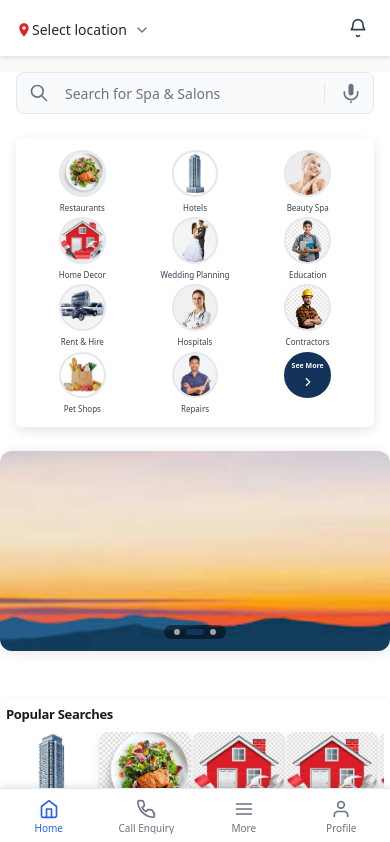
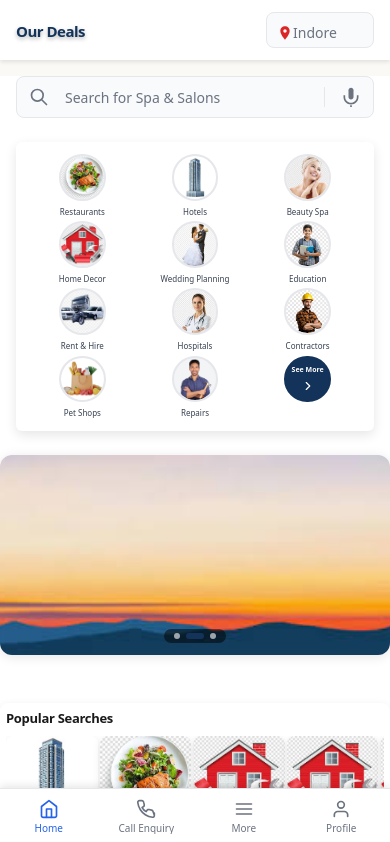
Before and after one commit to aditi1717/Our-deals, a React (Vite) app: page / in a window 390 px wide. Shown: the top 842 px of the page. Built offline with nearby package versions, Linux system fonts and the light colour scheme.

Commit message:
fix zooms

```diff
--- a/src/components/Header.css
+++ b/src/components/Header.css
@@ -144,6 +144,27 @@
     align-items: center;
   }
 
+  .logo-section {
+    display: flex;
+  }
+
+  .app-logo {
+    font-size: clamp(20px, 5vw, 28px);
+  }
+
+  .location-selector-mobile {
+    display: flex;
+    align-items: center;
+    gap: 4px;
+    cursor: pointer;
+    position: relative;
+    padding: 0;
+    border-radius: 0;
+    transition: background-color 0.2s;
+    height: auto;
+    line-height: 1.5;
+  }
+
   .location-selector {
     display: flex;
     align-items: center;
@@ -157,7 +178,8 @@
     line-height: 1.5;
   }
 
-  .location-selector:hover {
+  .location-selector:hover,
+  .location-selector-mobile:hover {
     background-color: transparent;
   }
 
@@ -178,8 +200,8 @@
     font-weight: 500;
     color: #1f2937;
     width: auto;
-    max-width: 100px;
-    min-width: 60px;
+    max-width: 70px;
+    min-width: 50px;
     padding: 0;
     margin: 0;
     cursor: pointer;
@@ -209,15 +231,16 @@
     margin-left: 2px;
   }
 
-  .location-selector:hover .dropdown-chevron {
+  .location-selector:hover .dropdown-chevron,
+  .location-selector-mobile:hover .dropdown-chevron {
     color: #374151;
   }
 
   .location-dropdown {
     position: absolute;
     top: calc(100% + 8px);
-    left: 0;
     right: 0;
+    min-width: 150px;
     background-color: white;
     border: 1px solid #e5e7eb;
     border-radius: 12px;
@@ -270,6 +293,54 @@
 
   .header-right {
     gap: 8px;
+    display: flex;
+    align-items: center;
+    justify-content: flex-end;
+  }
+
+  .location-input-mobile-wrapper {
+    display: inline-flex;
+    align-items: center;
+    flex-direction: row;
+    gap: 10px;
+    background-color: #f9fafb;
+    border: 1px solid #e5e7eb;
+    border-radius: 8px;
+    padding: 6px 10px;
+    height: 36px;
+    box-sizing: border-box;
+    white-space: nowrap;
+  }
+
+  .location-pin-icon-mobile {
+    width: 16px;
+    height: 16px;
+    flex-shrink: 0;
+    display: inline-block;
+    vertical-align: middle;
+    margin: 0;
+  }
+
+  .location-input-mobile {
+    background: transparent;
+    border: none;
+    outline: none;
+    font-size: 14px;
+    font-weight: 500;
+    color: #1f2937;
+    width: 70px;
+    min-width: 70px;
+    padding: 0;
+    margin: 0;
+    text-align: left;
+    line-height: 1.5;
+    flex: 0 0 auto;
+    vertical-align: middle;
+  }
+
+  .location-input-mobile::placeholder {
+    color: #6b7280;
+    font-weight: 400;
   }
 
   .bell-icon {
--- a/src/components/Header.jsx
+++ b/src/components/Header.jsx
@@ -8,7 +8,7 @@ function Header() {
   const navigate = useNavigate()
   const [isLoginModalOpen, setIsLoginModalOpen] = useState(false)
   const [userData, setUserData] = useState(null)
-  const [selectedLocation, setSelectedLocation] = useState('Select location')
+  const [selectedLocation, setSelectedLocation] = useState('')
   const [isLocationDropdownOpen, setIsLocationDropdownOpen] = useState(false)
 
   // Load user data and location from localStorage on mount
@@ -39,73 +39,26 @@ function Header() {
     <>
       <header className="header">
         <div className="header-container">
-          <div className="logo-section desktop-only">
+          <div className="logo-section">
             <h1 className="app-logo">
               <span className="logo-our">Our</span>
               <span className="logo-deals"> Deals</span>
             </h1>
           </div>
-          <div className="location-selector mobile-only" onClick={() => setIsLocationDropdownOpen(!isLocationDropdownOpen)}>
-            <svg width="20" height="20" viewBox="0 0 24 24" fill="none" xmlns="http://www.w3.org/2000/svg" className="location-pin-icon">
+          <div className="header-right">
+            <div className="location-input-mobile-wrapper mobile-only">
+              <svg width="18" height="18" viewBox="0 0 24 24" fill="none" xmlns="http://www.w3.org/2000/svg" className="location-pin-icon-mobile">
                 <path d="M12 2C8.13 2 5 5.13 5 9C5 14.25 12 22 12 22C12 22 19 14.25 19 9C19 5.13 15.87 2 12 2ZM12 11.5C10.62 11.5 9.5 10.38 9.5 9C9.5 7.62 10.62 6.5 12 6.5C13.38 6.5 14.5 7.62 14.5 9C14.5 10.38 13.38 11.5 12 11.5Z" fill="#dc2626"/>
               </svg>
               <input
                 type="text"
                 className="location-input-mobile"
-              value={selectedLocation}
-              onChange={(e) => setSelectedLocation(e.target.value)}
-              onClick={(e) => {
-                e.stopPropagation()
-                setIsLocationDropdownOpen(true)
-              }}
-              onBlur={() => {
-                setTimeout(() => setIsLocationDropdownOpen(false), 200)
-              }}
-              placeholder="Select location"
+                placeholder="Indore"
               />
-            <svg width="16" height="16" viewBox="0 0 24 24" fill="none" xmlns="http://www.w3.org/2000/svg" className="dropdown-chevron">
-              <path d="M6 9L12 15L18 9" stroke="currentColor" strokeWidth="2" strokeLinecap="round" strokeLinejoin="round"/>
-            </svg>
-            {isLocationDropdownOpen && (
-              <div className="location-dropdown">
-                <div className="location-option" onClick={() => {
-                  setSelectedLocation('Mumbai')
-                  localStorage.setItem('selectedLocation', 'Mumbai')
-                  setIsLocationDropdownOpen(false)
-                }}>Mumbai</div>
-                <div className="location-option" onClick={() => {
-                  setSelectedLocation('Delhi')
-                  localStorage.setItem('selectedLocation', 'Delhi')
-                  setIsLocationDropdownOpen(false)
-                }}>Delhi</div>
-                <div className="location-option" onClick={() => {
-                  setSelectedLocation('Bangalore')
-                  localStorage.setItem('selectedLocation', 'Bangalore')
-                  setIsLocationDropdownOpen(false)
-                }}>Bangalore</div>
-                <div className="location-option" onClick={() => {
-                  setSelectedLocation('Hyderabad')
-                  localStorage.setItem('selectedLocation', 'Hyderabad')
-                  setIsLocationDropdownOpen(false)
-                }}>Hyderabad</div>
-                <div className="location-option" onClick={() => {
-                  setSelectedLocation('Chennai')
-                  localStorage.setItem('selectedLocation', 'Chennai')
-                  setIsLocationDropdownOpen(false)
-                }}>Chennai</div>
             </div>
-            )}
-          </div>
-          <div className="header-right">
             <div className="desktop-only">
               <LanguageSelector />
             </div>
-            <button className="bell-icon" aria-label="Notifications">
-              <svg width="20" height="20" viewBox="0 0 24 24" fill="none" xmlns="http://www.w3.org/2000/svg">
-                <path d="M18 8A6 6 0 0 0 6 8C6 11.3137 4 14 4 14H20C20 14 18 11.3137 18 8Z" stroke="currentColor" strokeWidth="2" strokeLinecap="round" strokeLinejoin="round"/>
-                <path d="M13.73 21C13.5542 21.3031 13.3019 21.5547 12.9982 21.7295C12.6946 21.9044 12.3504 21.9965 12 21.9965C11.6496 21.9965 11.3054 21.9044 11.0018 21.7295C10.6982 21.5547 10.4458 21.3031 10.27 21" stroke="currentColor" strokeWidth="2" strokeLinecap="round" strokeLinejoin="round"/>
-              </svg>
-            </button>
             <div className="desktop-only">
               {userData ? (
                 <button className="profile-icon-btn" onClick={() => navigate('/profile')} aria-label="Profile">
```
Lines whose indentation alone changed are shown as unchanged.
